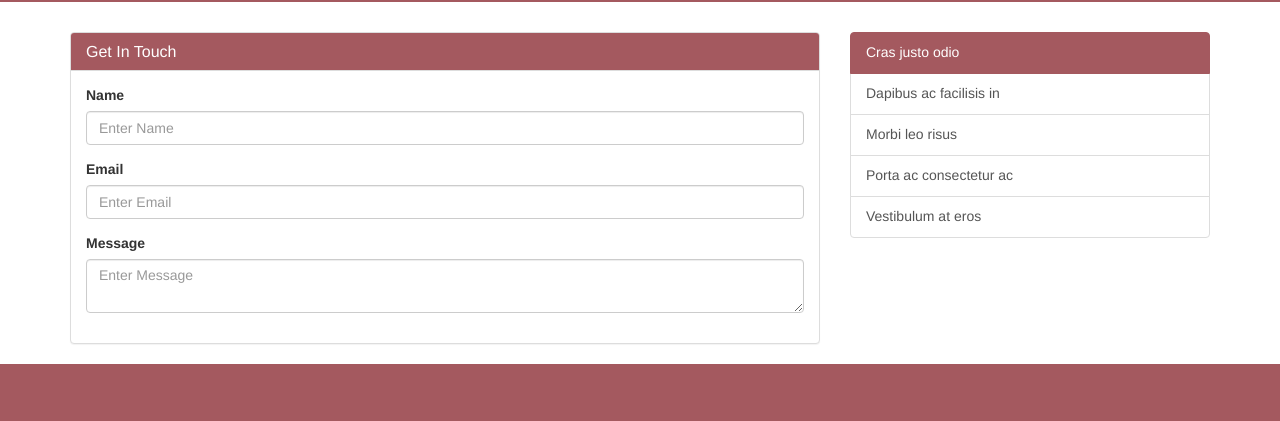
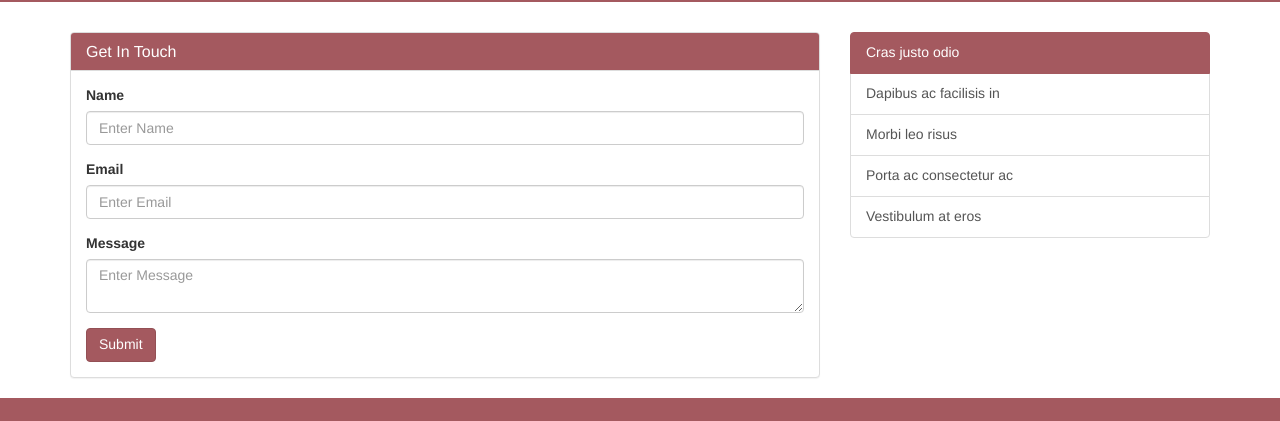
Before and after one commit to georgejincy/Sass-bootstrap-theme, a website: page contact.html in a window 1280 px wide. Shown: the part 154-575 px from the top of the page. Drawn offline with nearby package versions, Linux system fonts and the light colour scheme.

Commit message:
Add submit button

```diff
--- a/contact.html
+++ b/contact.html
@@ -77,6 +77,7 @@
                   <textarea class="form-control" id="msg" placeholder="Enter Message"></textarea>
                 </div>
 
+                <button class="btn btn-primary">Submit</button>
 
               </div>
             </div>
```
Lines whose indentation alone changed are shown as unchanged.
